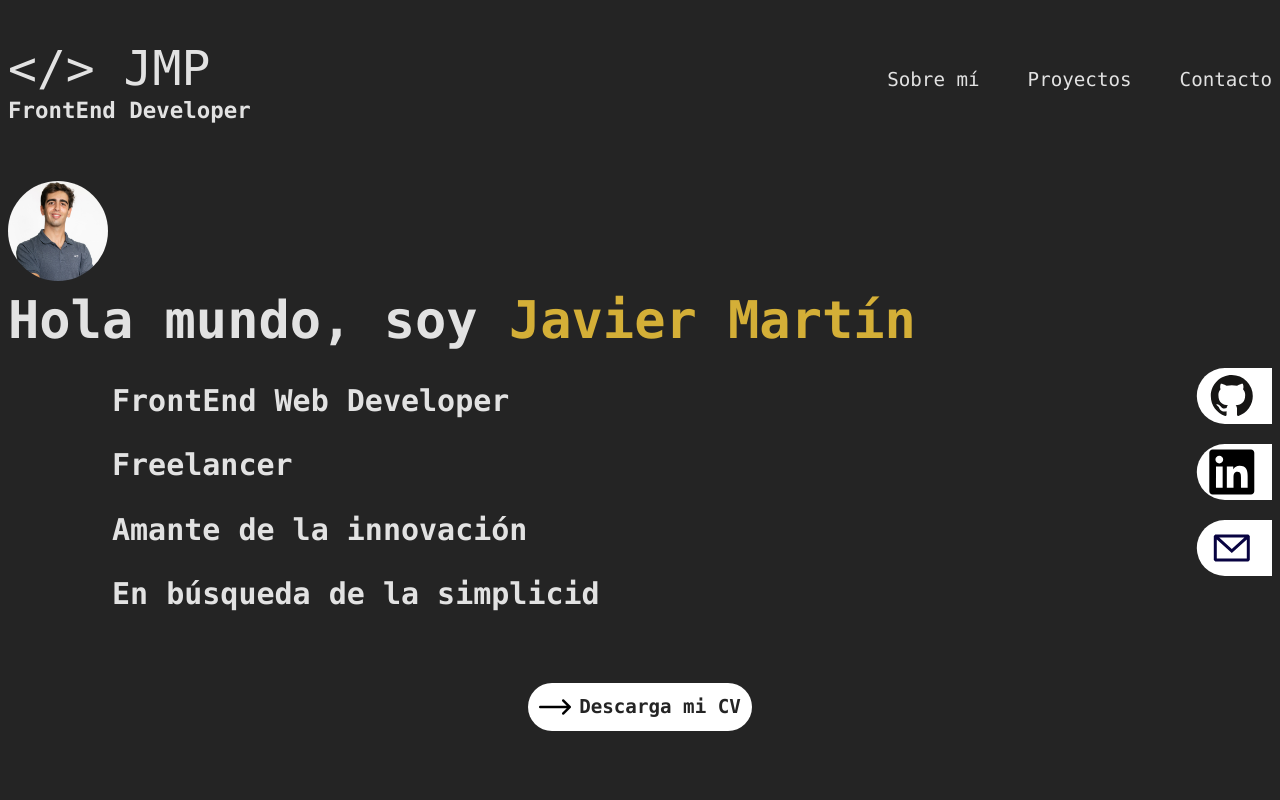
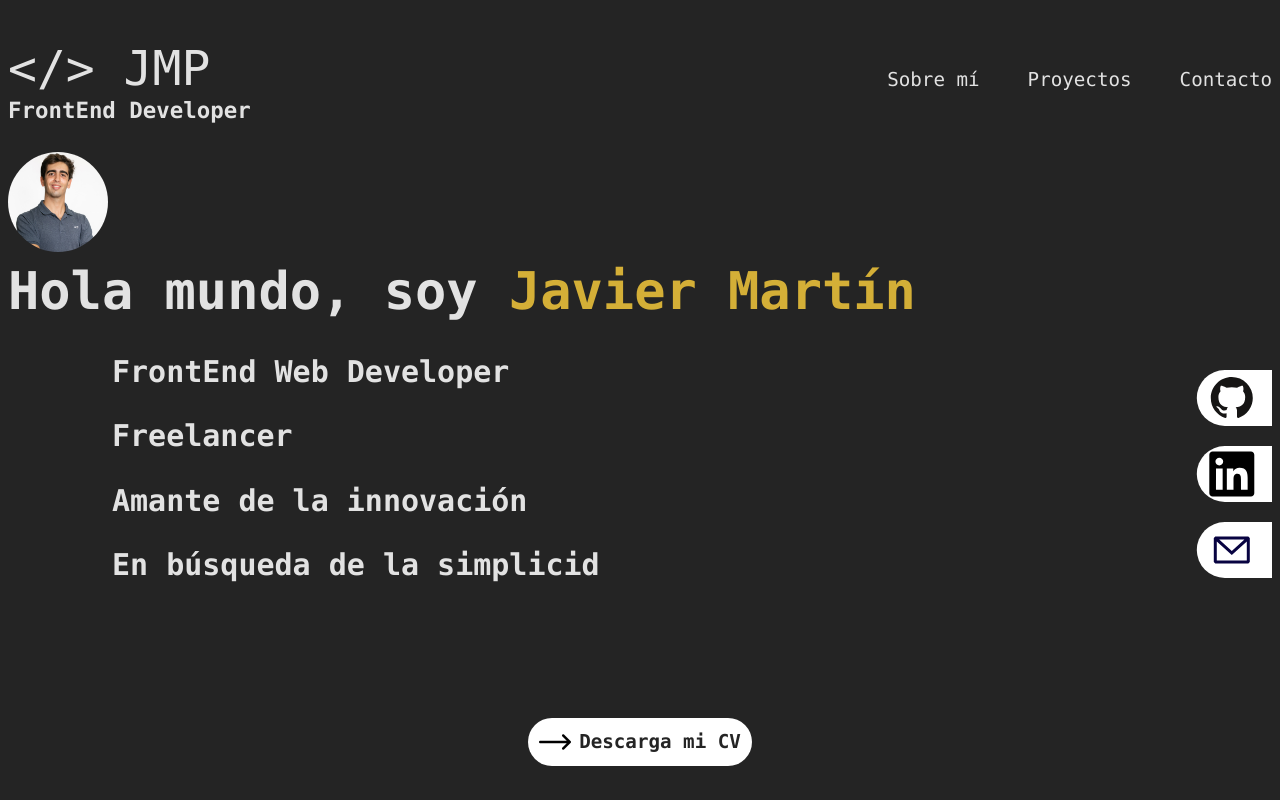
Before and after one commit to jmartinpizarro/portfolio, a React (Vite) app: page / in a window 1280 px wide. Shown: the top 800 px of the page. Built offline with nearby package versions, Linux system fonts and the light colour scheme.

Commit message:
minor changes in CSS implement

```diff
--- a/src/App.css
+++ b/src/App.css
@@ -88,7 +88,7 @@
 
 .initContainer{
   position: relative;
-  height: 90vh;
+  min-height: 90vh;
   display: flex;
   align-items: left;
   justify-content: center;
@@ -102,7 +102,7 @@
 }
 
 .typingContainer{
-  height: 26.5vh;
+  min-height: 26.5vh;
   margin: 0 4rem;
 }
 
@@ -353,7 +353,7 @@
 }
 
 .contact{
-  height: 100vh;
+  min-height: 100vh;
   display: flex;
   align-items: center;
   justify-content: center;
@@ -363,8 +363,9 @@
 }
 
 .info{
+  text-align: center;
   font-size: 52px;
-  margin: 0 auto;
+  margin: 5rem auto;
 }
 
 .contact-form {
```
